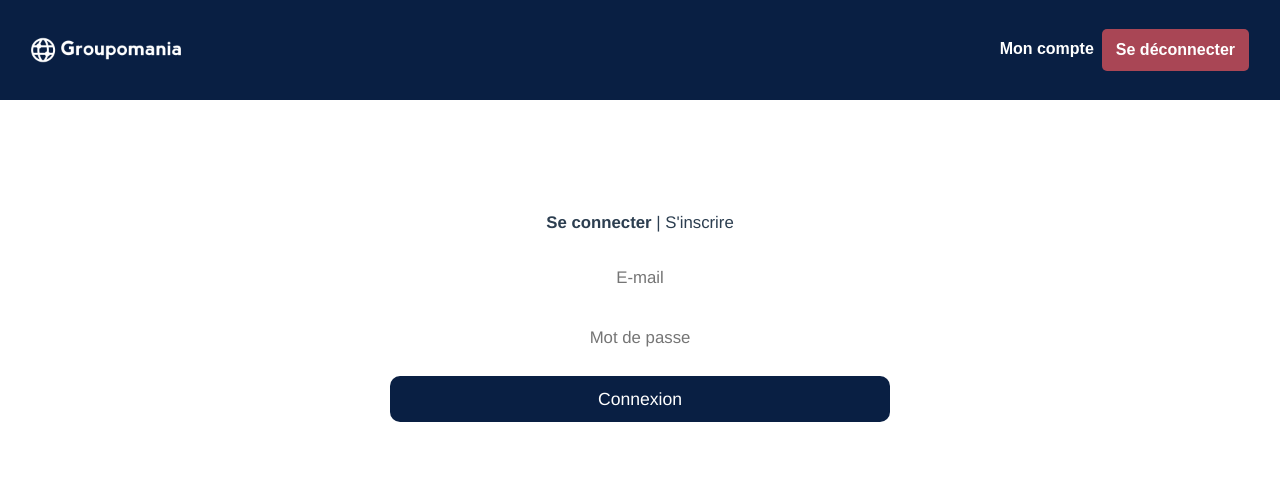
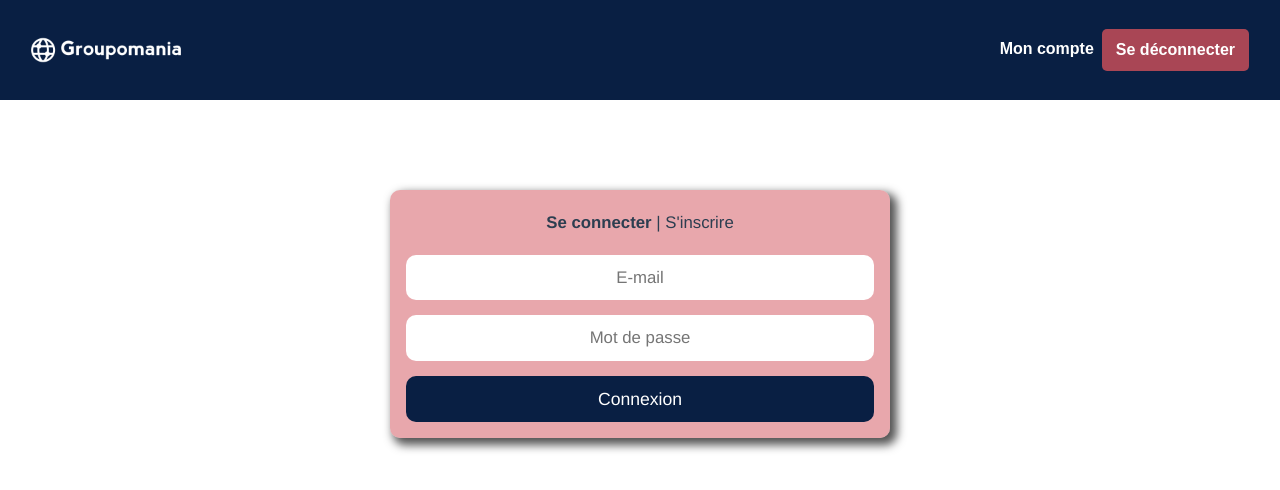
Before and after one commit to TristanTMT/Groupomania_MySQL, a Vue app in the folder FRONTEND/: page /profile in a window 1280 px wide. Shown: the top 490 px of the page. Built offline with nearby package versions, Linux system fonts and the light colour scheme.

Commit message:
Add files via upload

```diff
--- a/FRONTEND/src/components/LoginForm.vue
+++ b/FRONTEND/src/components/LoginForm.vue
@@ -163,4 +163,15 @@ label {
   position: absolute;
   width: 1px;
 }
+
+form {
+  display: flex;
+  flex-direction: column;
+  background: white;
+  padding: 0 1rem 1rem 1rem;
+  max-width: 500px;
+  background: rgba(209, 81, 90, .5);
+  border-radius: 10px;
+  box-shadow: 5px 5px 10px 2px rgba(0,0,0,0.68);
+}
 </style>
--- a/FRONTEND/src/components/SignupForm.vue
+++ b/FRONTEND/src/components/SignupForm.vue
@@ -175,6 +175,17 @@ label {
   width: 1px;
 }
 
+form {
+  display: flex;
+  flex-direction: column;
+  background: white;
+  padding: 0 1rem 1rem 1rem;
+  max-width: 500px;
+  background: rgba(209, 81, 90, .5);
+  border-radius: 10px;
+  box-shadow: 5px 5px 10px 2px rgba(0,0,0,0.68);
+}
+
 // media queries toujours à la fin du fichier style
 @media (min-width: 320px) {
   .wrapper {
--- a/FRONTEND/src/views/Home.vue
+++ b/FRONTEND/src/views/Home.vue
@@ -1,6 +1,6 @@
 <template>
   <div class="home">
-    <!-- <LoginForm v-if="!connected"/> -->
+    <LoginForm v-if="!connected"/>
 
     <!-- <Header v-if="connected"/> -->
     <NewPost v-if="connected"/>
@@ -10,7 +10,7 @@
 
 <script>
 // @ is an alias to /src
-// import LoginForm from '@/components/LoginForm.vue';
+import LoginForm from '@/components/LoginForm.vue';
 import Posts from '@/components/Posts.vue';
 // import Header from '@/components/Header.vue';
 import NewPost from '@/components/NewPost.vue';
@@ -19,7 +19,7 @@ export default {
   name: 'Home',
 
   components: {
-    // LoginForm,
+    LoginForm,
     Posts,
     // Header,
     NewPost
--- a/FRONTEND/src/views/Login.vue
+++ b/FRONTEND/src/views/Login.vue
@@ -24,14 +24,14 @@ export default {
 //   background-size: cover; /* version standardisée */
 // }
 
-form {
-  display: flex;
-  flex-direction: column;
-  background: white;
-  padding: 0 1rem 1rem 1rem;
-  max-width: 500px;
-  background: rgba(209, 81, 90, .5);
-  border-radius: 10px;
-  box-shadow: 5px 5px 10px 2px rgba(0,0,0,0.68);
-}
+// form {
+//   display: flex;
+//   flex-direction: column;
+//   background: white;
+//   padding: 0 1rem 1rem 1rem;
+//   max-width: 500px;
+//   background: rgba(209, 81, 90, .5);
+//   border-radius: 10px;
+//   box-shadow: 5px 5px 10px 2px rgba(0,0,0,0.68);
+// }
 </style>
--- a/FRONTEND/src/views/Signup.vue
+++ b/FRONTEND/src/views/Signup.vue
@@ -25,16 +25,16 @@ export default {
 //   background-size: cover; /* version standardisée */
 // }
 
-form {
-  display: flex;
-  flex-direction: column;
-  background: white;
-  padding: 0 1rem 1rem 1rem;
-  max-width: 500px;
-  background: rgba(209, 81, 90, .5);
-  border-radius: 10px;
-  box-shadow: 5px 5px 10px 2px rgba(0,0,0,0.68);
-}
+// form {
+//   display: flex;
+//   flex-direction: column;
+//   background: white;
+//   padding: 0 1rem 1rem 1rem;
+//   max-width: 500px;
+//   background: rgba(209, 81, 90, .5);
+//   border-radius: 10px;
+//   box-shadow: 5px 5px 10px 2px rgba(0,0,0,0.68);
+// }
 
 // media queries toujours à la fin du fichier style
 @media (min-width: 320px) {
```
